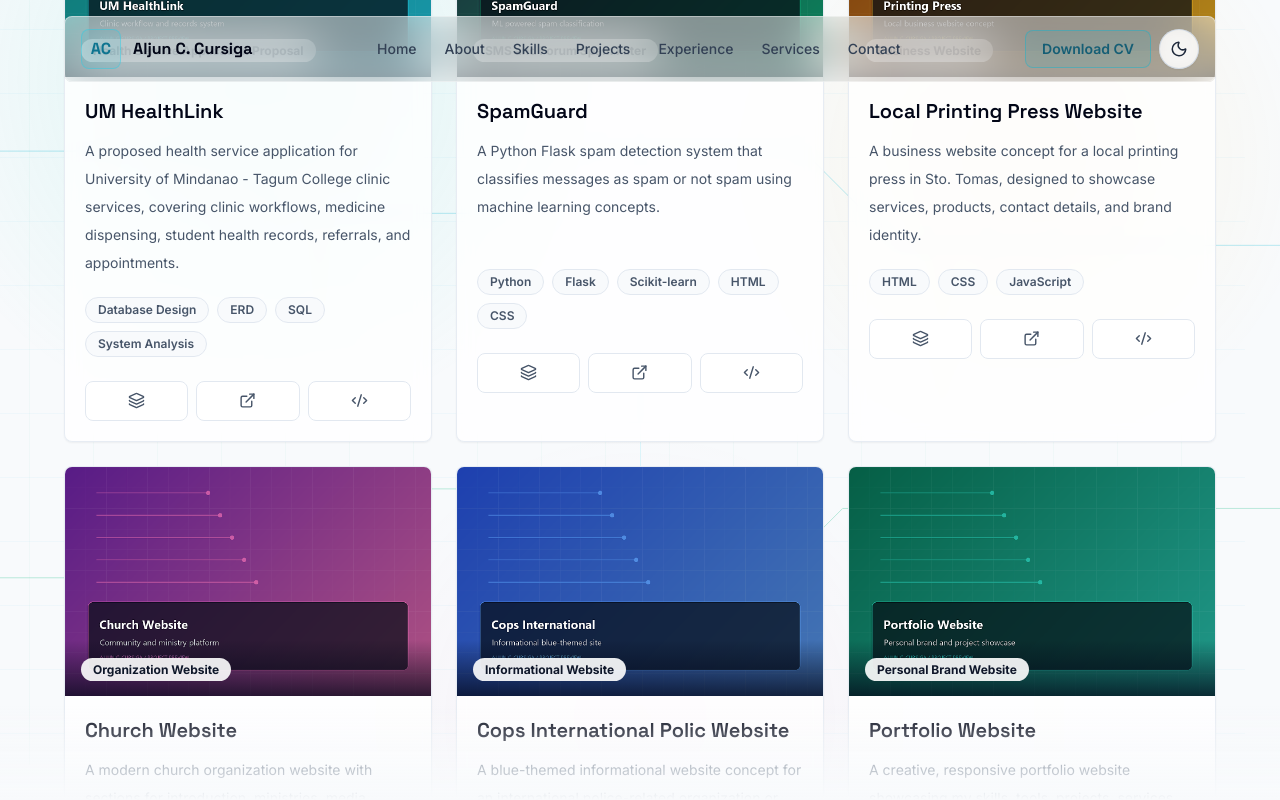
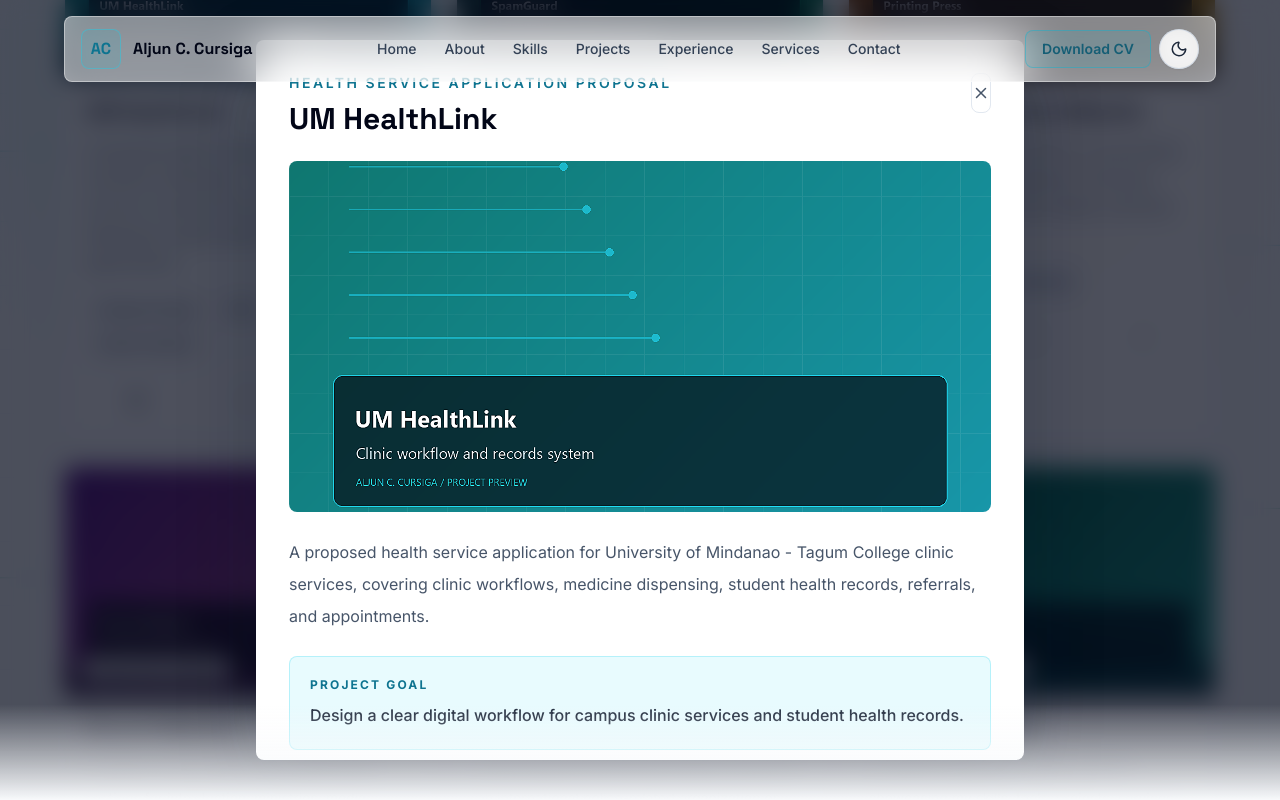
Before and after one commit to Nakauli/aljun-cursiga-portfolio, a React (Vite) app: page / in a window 1280 px wide. Both pictures are taken after a click on the button 136 px from the left and 4097 px from the top of the page. Shown: the part 3697-4497 px from the top of the page. Built offline with nearby package versions, Linux system fonts and the light colour scheme.

Commit message:
feat: add interactive project case studies

```diff
--- a/src/components/Projects.jsx
+++ b/src/components/Projects.jsx
@@ -1,16 +1,30 @@
-import { useMemo, useState } from "react";
-import { motion } from "framer-motion";
-import { Code2, ExternalLink, Layers3 } from "lucide-react";
+import { useEffect, useMemo, useState } from "react";
+import { AnimatePresence, motion } from "framer-motion";
+import { CheckCircle2, Code2, ExternalLink, Layers3, X } from "lucide-react";
 import SectionHeader from "./SectionHeader.jsx";
 import { projectFilters, projects } from "../data/projects.js";
 
 export default function Projects() {
   const [activeFilter, setActiveFilter] = useState("All");
+  const [selectedProject, setSelectedProject] = useState(null);
 
   const visibleProjects = useMemo(() => {
     if (activeFilter === "All") return projects;
     return projects.filter((project) => project.filters.includes(activeFilter));
   }, [activeFilter]);
+
+  useEffect(() => {
+    if (!selectedProject) return undefined;
+    const onKeyDown = (event) => {
+      if (event.key === "Escape") setSelectedProject(null);
+    };
+    document.body.style.overflow = "hidden";
+    window.addEventListener("keydown", onKeyDown);
+    return () => {
+      document.body.style.overflow = "";
+      window.removeEventListener("keydown", onKeyDown);
+    };
+  }, [selectedProject]);
 
   return (
     <section id="projects" className="relative z-10 px-4 py-24">
@@ -73,21 +87,91 @@
                   ))}
                 </div>
                 <div className="mt-6 grid grid-cols-3 gap-2">
-                  <button type="button" className="icon-command" aria-label={`View details for ${project.title}`}>
+                  <button
+                    type="button"
+                    className="icon-command"
+                    aria-label={`View details for ${project.title}`}
+                    onClick={() => setSelectedProject(project)}
+                  >
                     <Layers3 size={17} />
                   </button>
-                  <button type="button" className="icon-command" aria-label={`Open live demo for ${project.title}`}>
+                  <a
+                    className={`icon-command ${!project.liveUrl ? "pointer-events-none opacity-40" : ""}`}
+                    aria-label={project.liveUrl ? `Open live demo for ${project.title}` : `Live demo unavailable for ${project.title}`}
+                    href={project.liveUrl || undefined}
+                    target={project.liveUrl ? "_blank" : undefined}
+                    rel={project.liveUrl ? "noreferrer" : undefined}
+                    aria-disabled={!project.liveUrl}
+                  >
                     <ExternalLink size={17} />
-                  </button>
-                  <button type="button" className="icon-command" aria-label={`Open source code for ${project.title}`}>
+                  </a>
+                  <a
+                    className={`icon-command ${!project.sourceUrl ? "pointer-events-none opacity-40" : ""}`}
+                    aria-label={project.sourceUrl ? `Open source code for ${project.title}` : `Source code unavailable for ${project.title}`}
+                    href={project.sourceUrl || undefined}
+                    target={project.sourceUrl ? "_blank" : undefined}
+                    rel={project.sourceUrl ? "noreferrer" : undefined}
+                    aria-disabled={!project.sourceUrl}
+                  >
                     <Code2 size={17} />
-                  </button>
+                  </a>
                 </div>
               </div>
             </motion.article>
           ))}
         </motion.div>
       </div>
+
+      <AnimatePresence>
+        {selectedProject && (
+          <motion.div
+            className="fixed inset-0 z-50 grid place-items-center bg-slate-950/70 p-4 backdrop-blur-md"
+            initial={{ opacity: 0 }}
+            animate={{ opacity: 1 }}
+            exit={{ opacity: 0 }}
+            onClick={() => setSelectedProject(null)}
+          >
+            <motion.article
+              role="dialog"
+              aria-modal="true"
+              aria-labelledby="project-dialog-title"
+              className="max-h-[90vh] w-full max-w-3xl overflow-y-auto rounded-[8px] border border-white/15 bg-white p-6 shadow-panel dark:bg-[#071827] sm:p-8"
+              initial={{ opacity: 0, y: 24, scale: 0.98 }}
+              animate={{ opacity: 1, y: 0, scale: 1 }}
+              exit={{ opacity: 0, y: 16, scale: 0.98 }}
+              onClick={(event) => event.stopPropagation()}
+            >
+              <div className="flex items-start justify-between gap-5">
+                <div>
+                  <p className="text-sm font-semibold uppercase tracking-[0.18em] text-cyan-700 dark:text-cyan-300">
+                    {selectedProject.type}
+                  </p>
+                  <h3 id="project-dialog-title" className="mt-2 font-display text-3xl font-bold text-slate-950 dark:text-white">
+                    {selectedProject.title}
+                  </h3>
+                </div>
+                <button type="button" className="icon-command flex-none" onClick={() => setSelectedProject(null)} aria-label="Close project details">
+                  <X size={18} />
+                </button>
+              </div>
+              <img src={selectedProject.image} alt="" className="mt-6 aspect-[16/8] w-full rounded-[8px] object-cover" />
+              <p className="mt-6 text-base leading-8 text-slate-600 dark:text-slate-300">{selectedProject.description}</p>
+              <div className="mt-6 rounded-[8px] border border-cyan-400/25 bg-cyan-400/10 p-5">
+                <p className="text-xs font-bold uppercase tracking-[0.18em] text-cyan-700 dark:text-cyan-300">Project goal</p>
+                <p className="mt-2 font-medium leading-7 text-slate-800 dark:text-slate-100">{selectedProject.goal}</p>
+              </div>
+              <div className="mt-6 grid gap-3 sm:grid-cols-3">
+                {selectedProject.highlights.map((highlight) => (
+                  <div key={highlight} className="flex gap-2 rounded-[8px] border border-slate-200 p-4 text-sm leading-6 text-slate-700 dark:border-white/10 dark:text-slate-200">
+                    <CheckCircle2 className="mt-0.5 flex-none text-emerald-500" size={18} />
+                    <span>{highlight}</span>
+                  </div>
+                ))}
+              </div>
+            </motion.article>
+          </motion.div>
+        )}
+      </AnimatePresence>
     </section>
   );
 }
--- a/src/data/projects.js
+++ b/src/data/projects.js
@@ -9,6 +9,8 @@
     tech: ["Database Design", "ERD", "SQL", "System Analysis"],
     filters: ["System", "Design"],
     image: "/project-placeholders/um-healthlink.png",
+    goal: "Design a clear digital workflow for campus clinic services and student health records.",
+    highlights: ["Mapped clinic service workflows", "Designed a normalized health records database", "Planned referrals and appointment management"],
   },
   {
     title: "SpamGuard",
@@ -18,6 +20,8 @@
     tech: ["Python", "Flask", "Scikit-learn", "HTML", "CSS"],
     filters: ["System", "Full Stack"],
     image: "/project-placeholders/spamguard.png",
+    goal: "Explore machine learning classification through an approachable Flask web interface.",
+    highlights: ["Built a message classification workflow", "Connected a Python model to Flask", "Designed separate SMS and forum filtering experiences"],
   },
   {
     title: "Local Printing Press Website",
@@ -27,6 +31,8 @@
     tech: ["HTML", "CSS", "JavaScript"],
     filters: ["Web", "Design"],
     image: "/project-placeholders/printing-press.png",
+    goal: "Give a local printing business a clear, professional way to present its services online.",
+    highlights: ["Organized services for fast scanning", "Created a visual identity-led layout", "Designed responsive contact and inquiry paths"],
   },
   {
     title: "Church Website",
@@ -36,6 +42,8 @@
     tech: ["HTML", "CSS", "JavaScript"],
     filters: ["Web"],
     image: "/project-placeholders/church-website.png",
+    goal: "Create a welcoming digital home for ministries, announcements, and community media.",
+    highlights: ["Structured ministry information", "Prioritized announcements and media", "Built an accessible responsive layout"],
   },
   {
     title: "Cops International Polic Website",
@@ -45,6 +53,8 @@
     tech: ["HTML", "CSS", "JavaScript"],
     filters: ["Web", "Design"],
     image: "/project-placeholders/cops-international.png",
+    goal: "Develop a confident informational concept for an international police-related platform.",
+    highlights: ["Established a trustworthy visual direction", "Organized public information sections", "Created a responsive blue-themed interface"],
   },
   {
     title: "Portfolio Website",
@@ -54,5 +64,9 @@
     tech: ["React", "Tailwind CSS", "Framer Motion"],
     filters: ["Web", "Full Stack", "Design"],
     image: "/project-placeholders/portfolio.png",
+    goal: "Present my developer and layout-design experience through a memorable, fast portfolio.",
+    highlights: ["Built reusable React sections", "Added responsive themes and motion", "Deployed a production build on Vercel"],
+    liveUrl: "https://aljun-cursiga-portfolio.vercel.app",
+    sourceUrl: "https://github.com/Nakauli/aljun-cursiga-portfolio",
   },
 ];
```
